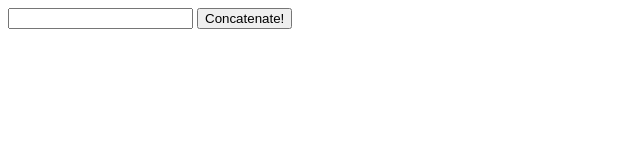
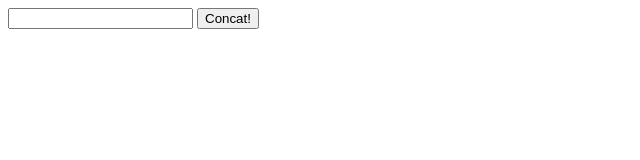
Before and after one commit to dm-zhuk/goit-advancedjs-hw-05, a website with bundled scripts: page index.html in a window 1280 px wide. Shown: the full height of the page, 0-640 px from the left. Built offline with nearby package versions, Linux system fonts and the light colour scheme.

Commit message:
update checkup

```diff
--- a/index.html
+++ b/index.html
@@ -10,7 +10,7 @@
 
 <body>
     <input />
-    <button>Concatenate!</button>
+    <button>Concat!</button>
 </body>
 
 </html>
```
